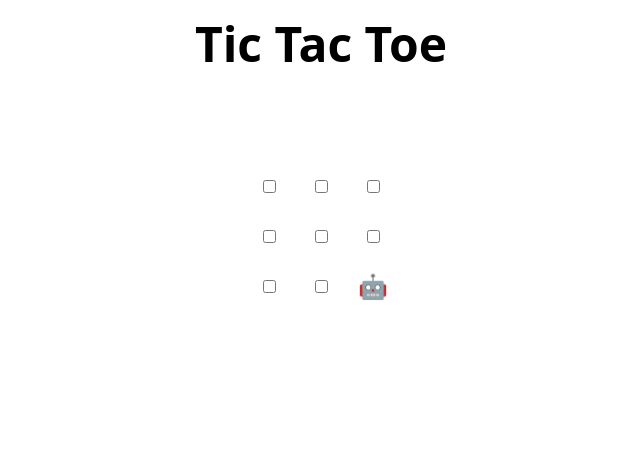
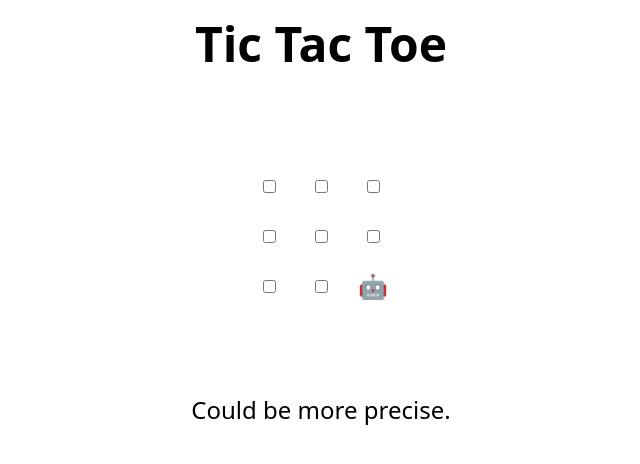
Before and after one commit to KaroliinaE/skills-review-pull-requests, a plain HTML site: page index.html in a window 1280 px wide. Shown: the whole page, without its empty margins (319-959 px from the left). Drawn offline with Linux system fonts and the light colour scheme.

Commit message:
Update index.html
Something to try.

```diff
--- a/index.html
+++ b/index.html
@@ -48,6 +48,7 @@
 </table>
 
 <h2 hidden>Game over, refresh to play again 🧑‍💻 🤖!</h2>
+Could be more precise.
 
 <script>
   // Initialization
```
